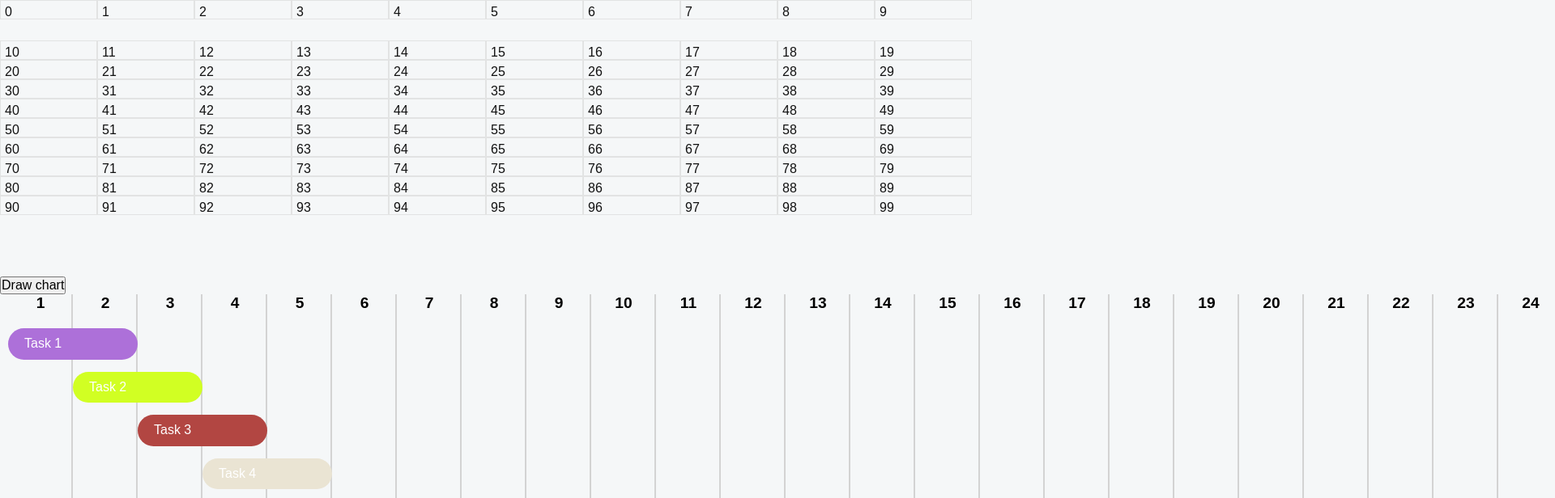
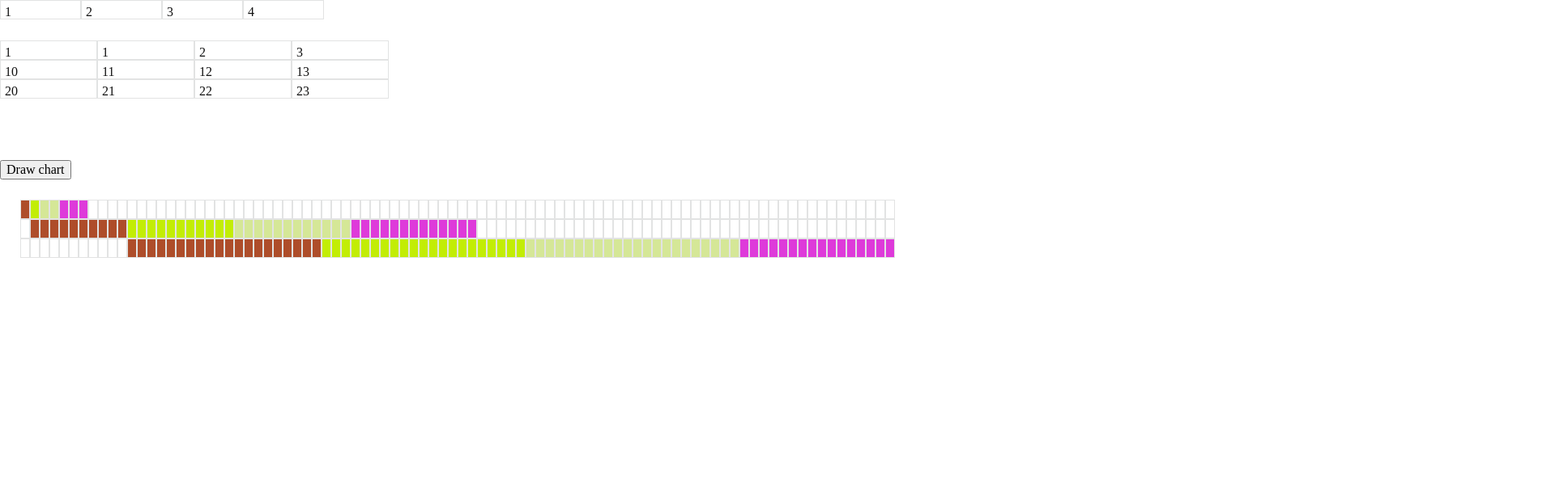
Before and after one commit to Agnaev/practical-work, a website built with Parcel: page index.html in a window 1280 px wide. Both pictures are taken after a click on the button "Draw chart". Shown: the top 616 px of the page at 81% size, 1920 px wide, since content can reach past the window. Built offline with nearby package versions, Linux system fonts and the light colour scheme; files whose address does not match are found by name.

Commit message:
correct rendering of data on the page

```diff
--- a/index.html
+++ b/index.html
@@ -13,74 +13,7 @@
     <div class="permutation"></div>
     <button id="drawChart">Draw chart</button>
 
-    <div id="gantt" class="gantt">
-        <div class="chart-wrapper">
-            <ul class="chart-values">
-                <li>1</li>
-                <li>2</li>
-                <li>3</li>
-                <li>4</li>
-                <li>5</li>
-                <li>6</li>
-                <li>7</li>
-                <li>8</li>
-                <li>9</li>
-                <li>10</li>
-                <li>11</li>
-                <li>12</li>
-                <li>13</li>
-                <li>14</li>
-                <li>15</li>
-                <li>16</li>
-                <li>17</li>
-                <li>18</li>
-                <li>19</li>
-                <li>20</li>
-                <li>21</li>
-                <li>22</li>
-                <li>23</li>
-                <li>24</li>
-                <li>25</li>
-                <li>26</li>
-                <li>27</li>
-                <li>28</li>
-                <li>29</li>
-                <li>30</li>
-                <li>31</li>
-                <li>32</li>
-                <li>33</li>
-                <li>34</li>
-                <li>35</li>
-                <li>36</li>
-                <li>37</li>
-                <li>38</li>
-                <li>39</li>
-                <li>40</li>
-            </ul>
-            <ul class="chart-bars">
-                <li data-duration="1-2">Task 1</li>
-                <li data-duration="2-3">Task 2</li>
-                <li data-duration="3-4">Task 3</li>
-                <li data-duration="4-5">Task 4</li>
-                <li data-duration="5-6">Task 5</li>
-                <li data-duration="6-7">Task 6</li>
-                <li data-duration="7-8">Task 7</li>
-                <li data-duration="8-9">Task 8</li>
-                <li data-duration="9-10">Task 9</li>
-                <li data-duration="10-11">Task 10</li>
-                <li data-duration="11-12">Task 11</li>
-                <li data-duration="12-13">Task 12</li>
-                <li data-duration="13-14">Task 13</li>
-                <li data-duration="14-15">Task 14</li>
-                <li data-duration="15-16">Task 15</li>
-                <li data-duration="16-17">Task 16</li>
-                <li data-duration="17-18">Task 17</li>
-                <li data-duration="18-19">Task 18</li>
-                <li data-duration="19-20">Task 19</li>
-                <li data-duration="20-21">Task 20</li>
-            </ul>
-        </div>
-    </div>
+    <div class="gantt"></div>
 
     <script type="module" src="scripts/script.js"></script>
 </body>
--- a/scripts/Chart.js
+++ b/scripts/Chart.js
@@ -1,40 +1,76 @@
-import {$} from './liba'
-import '../styles/Chart.css'
+export function toCell(row) {
+    return function(_, col) {
+        const id = row + ':' + col
+        return `
+          <div
+            class="tool"
+            data-row="${row}"
+            data-col="${col}"
+            data-id="${id}"
+          ></div>
+        `
+    }
+}
 
-function randomHexColor() {
+export function createRow(index, content) {
+    return `
+    <div
+    	class="row"
+    	data-row="${index}"
+	>
+      <div class="row-data">${content}</div>
+    </div>
+  `
+}
+
+export function createChart(colsLength, rowsLength) {
+    const rows = []
+
+    for (let row = 0; row < colsLength; row++) {
+        const cells = new Array(rowsLength)
+          .fill('')
+          .map(toCell(row))
+          .join('')
+
+        rows.push(createRow(row + 1, cells))
+    }
+
+    return rows.join('')
+}
+
+function rndColor() {
     return '#' + Math.random().toString(16).slice(-6)
 }
 
-export function createGanttChart(e) {
-    const row = document.querySelectorAll(".chart-values li");
-    const tasks = document.querySelectorAll(".chart-bars li");
-    const rowArray = [...row];
-
-    tasks.forEach(el => {
-        el = $(el)
-        const [taskStart, taskEnd] = el.data.duration.split("-");
-
-        const {start, end} = rowArray.reduce((res, item) => {
-            if (item.textContent === taskEnd) res.end = item
-            if (item.textContent === taskStart) res.start = item
-            return res
-        }, {})
-
-        const left = start.offsetLeft;
-        const width = end.offsetLeft + end.offsetWidth - left;
-
-        el.css({
-            left: left + 'px',
-            width: width + 'px'
-        })
-        if (e.type === "load") {
-            el.css({
-                backgroundColor: randomHexColor(),
-                opacity: 1
-            })
+function applyPermutation(mas, order) {
+    const result = new Array(mas.length).fill(0)
+    for (let i = 0; i < mas.length; i++) {
+        result[i] = new Array(mas[i].length).fill(0)
+        for (let j = 0; j < mas[i].length; j++) {
+            result[i][order[j]] = mas[i][j]
         }
-    });
+    }
+    return result
 }
 
-window.addEventListener("load", createGanttChart);
-window.addEventListener("resize", createGanttChart);
+export function draw(arr, order) {
+    const colors = new Array(tasksCount).fill('').map(() => rndColor())
+    const lockers = new Array(tasksCount).fill(0)
+
+    applyPermutation(arr, order).forEach((line, toolNum) => {
+        const tool = document.querySelectorAll(`.tool[data-row="${toolNum}"]`)
+        let shift = 0
+        line.forEach((renderCount, i) => {
+            if (shift < lockers[i]) {
+                const count = lockers[i] - shift
+                shift += count
+            }
+            for (let j = 0; j < renderCount; j++) {
+                tool[shift].style.backgroundColor = colors[i]
+                shift += 1
+            }
+            lockers[i] = shift
+        })
+
+    })
+}
--- a/scripts/Table.js
+++ b/scripts/Table.js
@@ -1,12 +1,17 @@
 export function toCell(row) {
 	return function(_, col) {
+		if (row === 0 && col === 0) {
+			col = 1
+		}
 		const id = row + ':' + col
 		return `
       <div
         class="cell"
         contenteditable="true"
         data-id="${id}"
-      >${row || ''}${col}</div>
+        data-row="${row}"
+        data-col="${col}"
+      >${row === 0 ? '' : row}${col}</div>
     `
 	}
 }
@@ -22,16 +27,16 @@ export function createRow(index, content) {
   `
 }
 
-export function createTable(length) {
+export function createTable(colsLength, rowsLength) {
 	const rows = []
 
-	for (let row = 1; row < length; row++) {
-		const cells = new Array(length)
+	for (let row = 0; row < colsLength; row++) {
+		const cells = new Array(rowsLength)
 			.fill('')
 			.map(toCell(row))
 			.join('')
 
-		rows.push(createRow(row + 1, cells))
+		rows.push(createRow(row, cells))
 	}
 
 	return rows.join('')
--- a/scripts/liba.js
+++ b/scripts/liba.js
@@ -58,8 +58,14 @@ class Liba {
 			}
 		})
 	}
+
+	clear() {
+		this.$el.innerHTML = ''
+	}
 }
 
 export function $(selector) {
 	return new Liba(selector)
 }
+
+window.$ = $
--- a/scripts/script.js
+++ b/scripts/script.js
@@ -1,45 +1,58 @@
 import {$} from './liba'
-import {createRow, toCell, createTable} from './Table'
-import {createGanttChart} from './chart'
+import {createRow, createTable} from './Table'
+import {createChart, draw} from './chart'
 import 'normalize.css'
 
 document.addEventListener('DOMContentLoaded', onReady)
 
 window.$table = $('.table')
-window.permutation = $('.permutation')
-window.$gantt = $('#gantt')
+window.$permutation = $('.permutation')
+window.$gantt = $('.gantt')
 window.$draw = $('#drawChart')
 
-$draw.on('click', granttDiagram)
+$draw.on('click', ganttDiagram)
 
 function onReady(e) {
-	const dimension = 10 || +prompt('Dimension:')
-	permutation.html(
-		createRow(0, new Array(dimension)
+	window.toolsCount = 3 || +prompt('Tools count:')
+	window.tasksCount = 4 || +prompt('Tasks count:')
+
+	$permutation.html(
+		createRow(0, new Array(tasksCount)
 			.fill('')
-			.map(toCell(0))
+			.map((_, i) => `
+				<div
+					contenteditable="true"
+					class="permutation"
+					data-permutation="${i}"
+				>${i + 1}</div>
+			`)
 			.join('')
 		)
 	)
-	$table.html(createTable(dimension, dimension))
+
+	$table.html(
+		createTable(toolsCount, tasksCount)
+	)
 	$draw.css({
 		marginTop: $table.getClientRect().height + 100 + 'px'
 	})
 
-	if ('Worker' in window === false) {
+	if (!('Worker' in window)) {
 		return alert('You need to use modern browser.')
 	}
 	window.worker = new Worker('slave_worker.js');
 
 	worker.addEventListener('message', function (e) {
 		console.log('Response:', JSON.stringify(e.data))
+	})
 
-	})
+	// $gantt.html(createChart(toolsCount, toolsCount * 30))
+
 }
 
-function granttDiagram(e) {
+function ganttDiagram(e) {
 	const payload = {
-		permutation: [...document.querySelectorAll('.permutation .cell')].map(x => x.textContent),
+		permutation: [...document.querySelectorAll('.permutation[data-permutation]')].map(x => +x.textContent),
 		matrix: [...document.querySelectorAll('.table .row-data')].map($row =>
 			[...$row.querySelectorAll('.cell')].map($el =>
 				$el.textContent
@@ -50,5 +63,18 @@ function granttDiagram(e) {
 		type: 'calc',
 		payload
 	});
-	createGanttChart(e)
+
+	$gantt.clear()
+	$gantt.html(createChart(toolsCount, toolsCount * 30))
+
+	const drawData = [...document.querySelectorAll('.table .row-data')].reduce((res, x) => {
+		const mas = []
+		for (let i = 0; i < x.children.length; i++) mas.push(+x.children[i].textContent)
+		res.push(mas)
+		return res;
+	}, [])
+
+	const order = [...document.querySelectorAll('.permutation[contenteditable]')].map(x => +x.textContent - 1)
+
+	draw(drawData, order)
 }
--- a/styles/Chart.css
+++ b/styles/Chart.css
@@ -1,82 +1,20 @@
-:root {
-    --white: #fff;
-    --divider: lightgrey;
-    --body: #f5f7f8;
+.tool, .permutation[data-permutation] {
+    box-sizing: border-box;
+    min-width: 10px;
+    padding: 5px;
+    height: 100%;
+    border: 1px solid #e2e3e3;
+    color: #111;
+    white-space: nowrap;
+    outline: none;
+    display: flex;
+    align-content: center;
 }
 
-* {
-    padding: 0;
-    margin: 0;
-    box-sizing: border-box;
+.permutation {
+    width: 100px;
 }
 
-ul {
-    list-style: none;
+.gantt {
+    margin: 25px;
 }
-
-a {
-    text-decoration: none;
-    color: inherit;
-}
-
-body {
-    background: var(--body);
-    font-size: 16px;
-    font-family: sans-serif;
-}
-
-.chart-wrapper {
-    max-width: 1150px;
-    padding: 0 10px;
-}
-
-
-/* CHART-VALUES
-–––––––––––––––––––––––––––––––––––––––––––––––––– */
-.chart-wrapper .chart-values {
-    position: relative;
-    display: flex;
-    margin-bottom: 20px;
-    font-weight: bold;
-    font-size: 1.2rem;
-}
-
-.chart-wrapper .chart-values li {
-    flex: 1;
-    min-width: 80px;
-    text-align: center;
-}
-
-.chart-wrapper .chart-values li {
-    position: relative;
-}
-
-.chart-wrapper .chart-values li:after {
-    content: '';
-    position: absolute;
-    right: 0;
-    height: 510px;
-    border-right: 1px solid var(--divider);
-    border-left: 1px solid var(--divider);
-}
-
-
-/* CHART-BARS
-–––––––––––––––––––––––––––––––––––––––––––––––––– */
-.chart-wrapper .chart-bars li {
-    position: relative;
-    color: var(--white);
-    margin-bottom: 15px;
-    font-size: 16px;
-    border-radius: 20px;
-    padding: 10px 20px;
-    width: 0;
-    opacity: 0;
-    transition: all 0.65s linear 0.2s;
-}
-
-@media screen and (max-width: 600px) {
-    .chart-wrapper .chart-bars li {
-        padding: 10px;
-    }
-}
--- a/styles/styles.css
+++ b/styles/styles.css
@@ -55,7 +55,3 @@
     display: flex;
     align-content: center;
 }
-
-#grantt {
-
-}
```
Also changed, not shown: scripts/slave_worker.js (+26 -0 lines).
